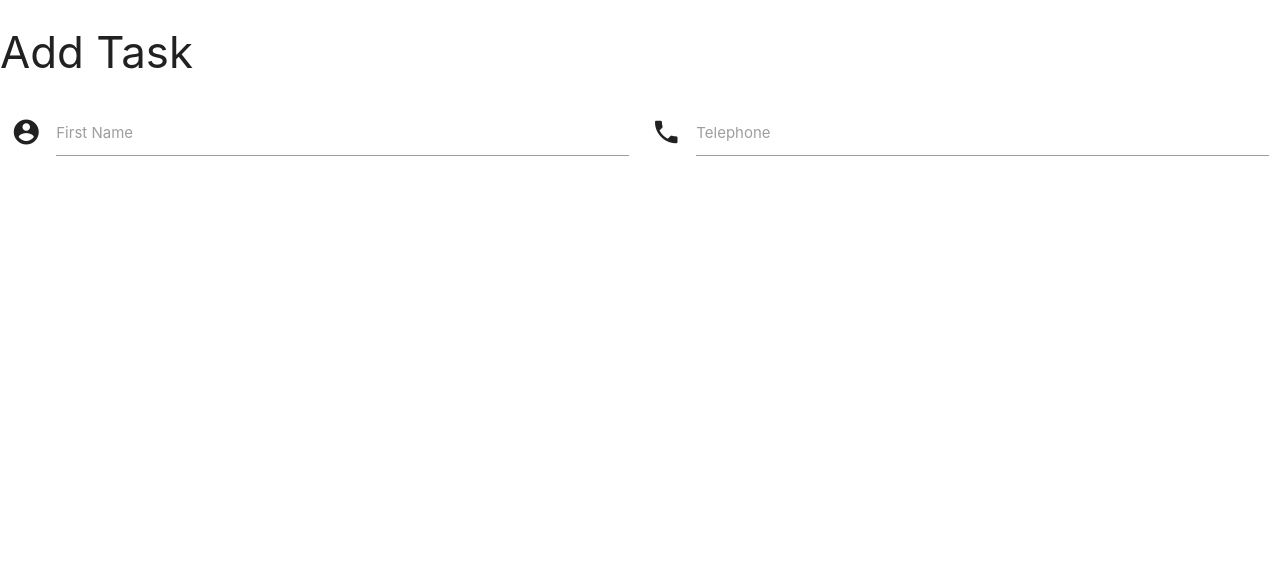
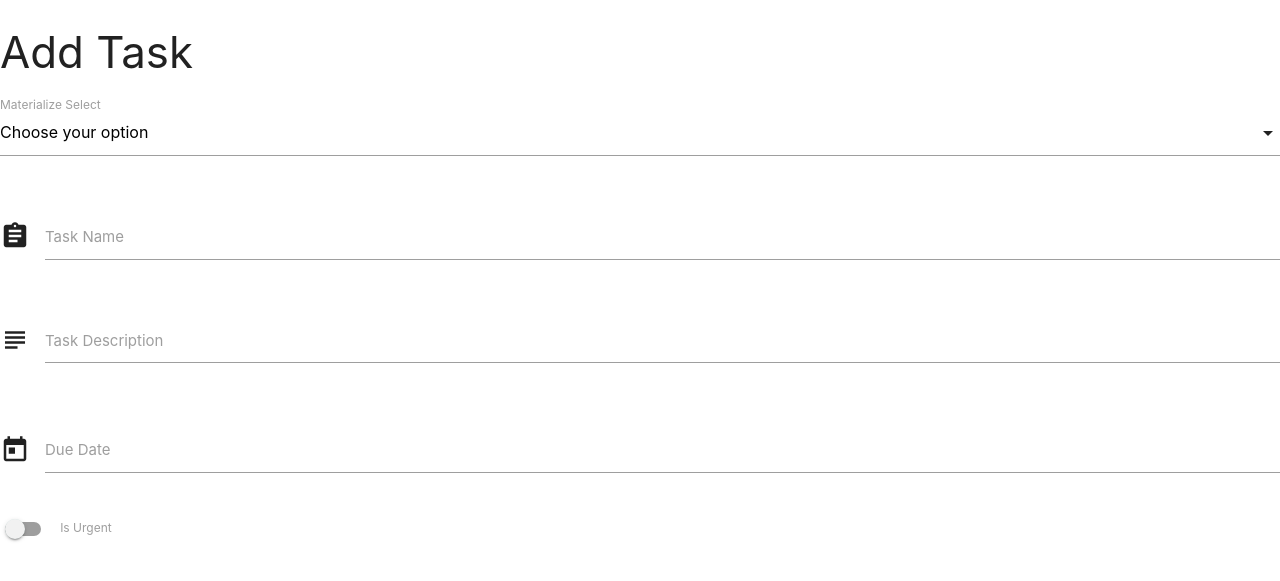
Before and after one commit to aralston3592/task-manager, a Flask app: page /add_task in a window 1280 px wide. Shown: the top 581 px of the page. Run offline with Flask 2, Linux system fonts and the light colour scheme; some libraries are stand-ins or nearby versions.

Commit message:
added addtask.html

```diff
--- a/templates/addtask.html
+++ b/templates/addtask.html
@@ -6,15 +6,46 @@
 <div class="row">
     <form class="col s12">
         <div class="row">
-            <div class="input-field col s6">
-                <i class="material-icons prefix">account_circle</i>
-                <input id="icon_prefix" type="text" class="validate">
-                <label for="icon_prefix">First Name</label>
+            <div class="row">
+                <div class="input-field col s12">
+                    <select>
+                        <option value="" disabled selected>Choose your option</option>
+                        <option value="1">Option 1</option>
+                        <option value="2">Option 2</option>
+                        <option value="3">Option 3</option>
+                    </select>
+                    <label>Materialize Select</label>
+                </div>
             </div>
-            <div class="input-field col s6">
-                <i class="material-icons prefix">phone</i>
-                <input id="icon_telephone" type="tel" class="validate">
-                <label for="icon_telephone">Telephone</label>
+            <div class="row">
+                <div class="input-field col s12">
+                    <i class="material-icons prefix">assignment</i>
+                    <input id="task_name" name="task_name" type="text" class="validate">
+                    <label for="icon_prefix">Task Name</label>
+                </div>
+            </div>
+            <div class="row">
+                <div class="input-field col s12">
+                    <i class="material-icons prefix">subject</i>
+                    <textarea name="task_description" id="task_description" class="materialize-textarea"></textarea>
+                    <label for="icon_telephone">Task Description</label>
+                </div>
+            </div>
+            <div class="row">
+                <div id="matfix" class="input-field col s12">
+                    <i class="material-icons prefix">today</i>
+                    <input id="due_date" name="due_date" type="text" class="datepicker">
+                    <label for="icon_prefix">Due Date</label>
+                </div>
+            </div>
+            <div class="row">
+                <div class="switch">
+                    <label>
+                        <input id="is_urgent" name="is_urgent" type="checkbox">
+                        <span class="lever"></span>
+                        Is Urgent
+                    </label>
+                </div>
             </div>
         </div>
     </form>
--- a/templates/base.html
+++ b/templates/base.html
@@ -30,7 +30,19 @@
     <script type="text/javascript">
         $(document).ready(function(){
             $('.collapsible').collapsible();
+            $('select').formSelect();
         });
+
+        $(document).ready(function(){
+            $('.datepicker').datepicker();
+        });
+
+        document.addEventListener('DOMContentLoaded', function() {
+            var elems = document.querySelectorAll('.datepicker');
+            var instances = M.Datepicker.init(elems, options);
+        });
+
+
     </script>
 </body>
 
```
